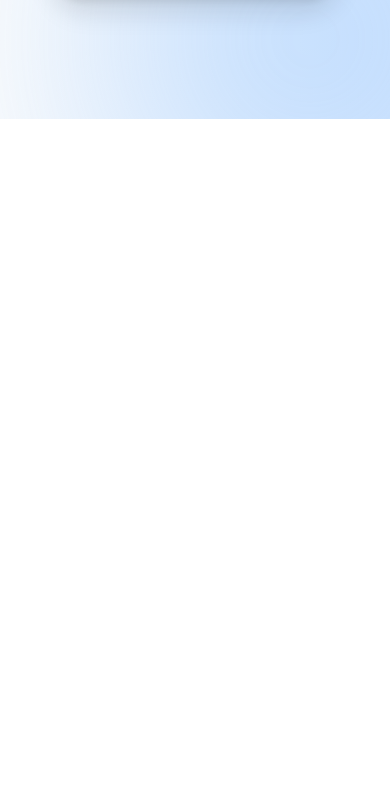
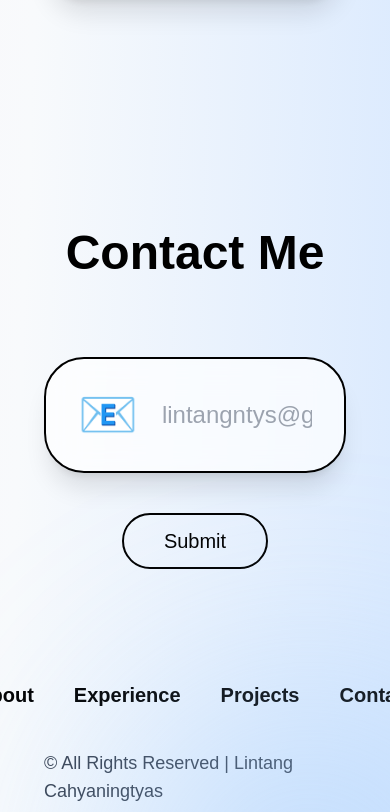
Before and after one commit to lintangntyas/portfolio, a Next.js app: page / in a window 390 px wide. Shown: the part 9852-10664 px from the top of the page. Before the commit the page ends 9971 px from the top, so only its background shows below. Built offline with nearby package versions, Linux system fonts and the light colour scheme.

Commit message:
Update page.js

```diff
--- a/app/page.js
+++ b/app/page.js
@@ -647,6 +647,79 @@ export default function Home() {
         </div>
       </section>
 
+      {/* CONTACT */}
+      <section
+        id="contact"
+        className="min-h-screen flex flex-col items-center justify-center px-6 md:px-16 py-24"
+      >
+        <h1 className="text-5xl md:text-7xl font-bold mb-20 text-center">
+          Contact Me
+        </h1>
+
+        {/* CONTACT BOX */}
+        <div className="w-full max-w-5xl">
+
+          <div className="bg-white/70 backdrop-blur-lg border-2 border-black rounded-[40px] px-8 md:px-12 py-8 shadow-xl flex items-center gap-6">
+
+            {/* ICON */}
+            <div className="text-5xl">
+              📧
+            </div>
+
+            {/* EMAIL */}
+            <input
+              type="email"
+              placeholder="lintangntys@gmail.com"
+              className="w-full bg-transparent outline-none text-2xl md:text-5xl text-gray-500 placeholder:text-gray-400"
+            />
+          </div>
+
+          {/* BUTTON */}
+          <div className="flex justify-center mt-10">
+            <button className="border-2 border-black px-10 py-3 rounded-full text-xl font-medium hover:bg-black hover:text-white transition duration-300">
+              Submit
+            </button>
+          </div>
+        </div>
+
+        {/* FOOTER MENU */}
+        <div className="flex gap-10 mt-28 text-xl font-semibold">
+
+          <a
+            href="/about"
+            className="hover:text-pink-500 transition duration-300"
+          >
+            About
+          </a>
+
+          <a
+            href="/experience"
+            className="hover:text-blue-500 transition duration-300"
+          >
+            Experience
+          </a>
+
+          <a
+            href="/projects"
+            className="hover:text-purple-500 transition duration-300"
+          >
+            Projects
+          </a>
+
+          <a
+            href="/contact"
+            className="hover:text-pink-500 transition duration-300"
+          >
+            Contact
+          </a>
+        </div>
+
+        {/* COPYRIGHT */}
+        <p className="mt-10 text-lg text-gray-700">
+          © All Rights Reserved | Lintang Cahyaningtyas
+        </p>
+      </section>
+
     </main>
   );
 }
```
